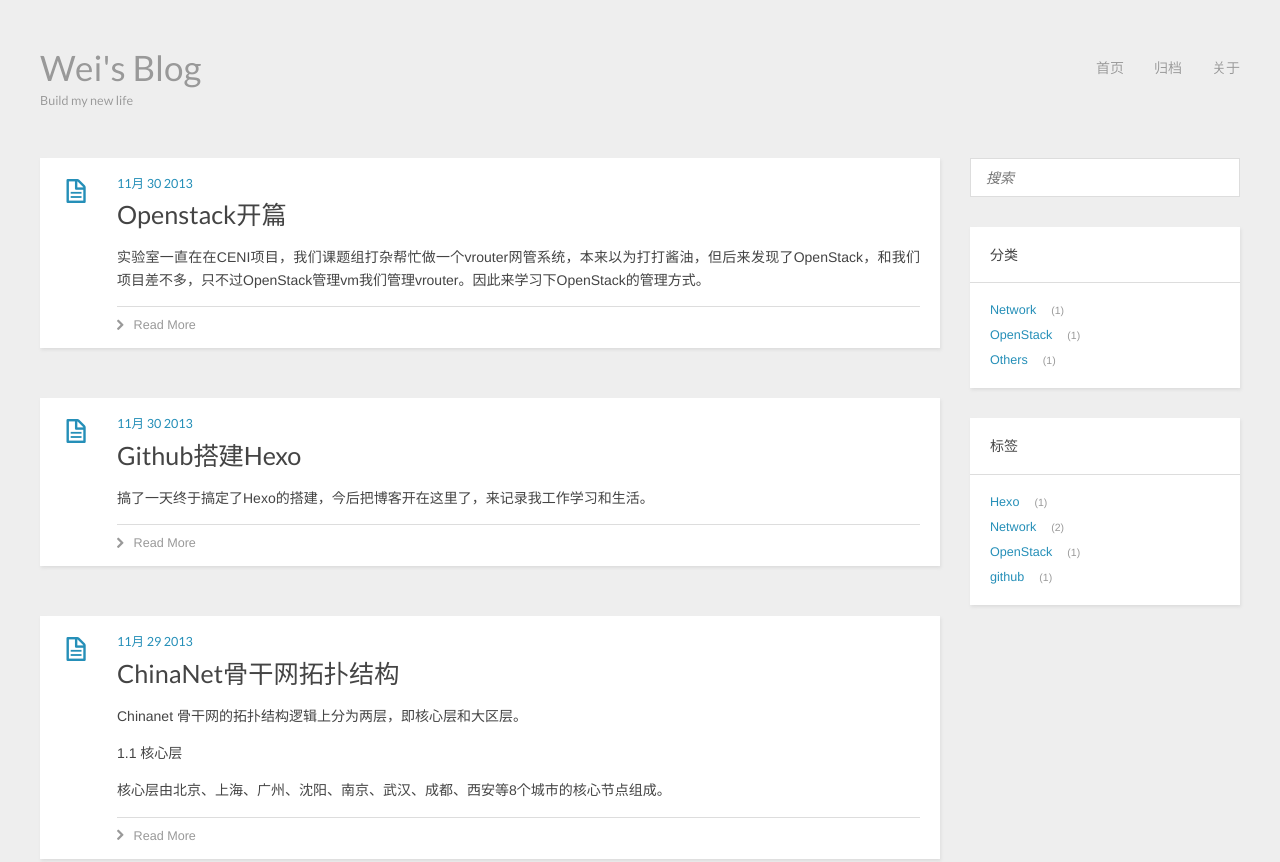
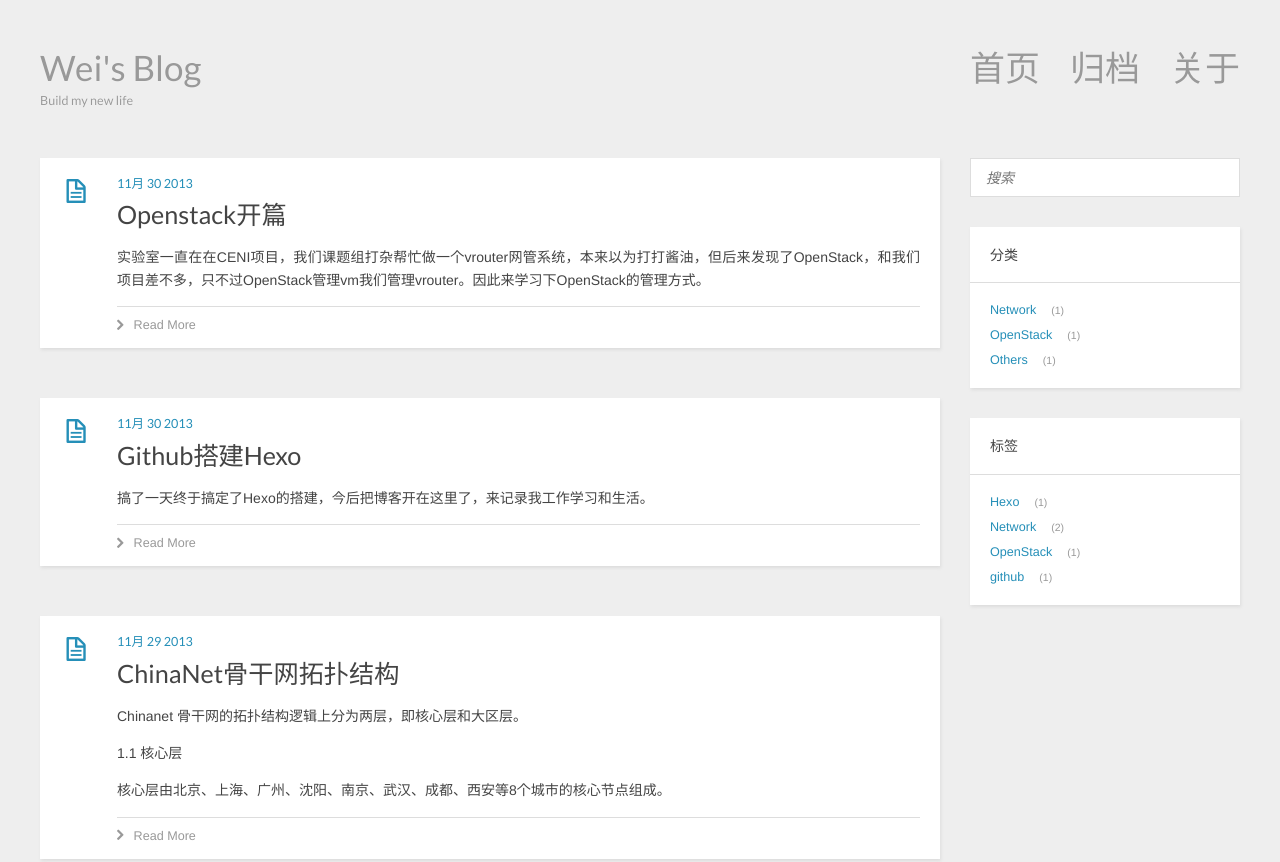
Before and after one commit to weiwang1206/weiwang.github.com, a plain HTML site: page index.html in a window 1280 px wide. Shown: the top 862 px of the page. Drawn offline with nearby package versions, Linux system fonts and the light colour scheme.

Commit message:
Site updated: 2013-12-01 11:26:25

```diff
--- a/css/style.css
+++ b/css/style.css
@@ -133,6 +133,7 @@ a:hover {
 #header #main-nav ul li {
   float: left;
   margin-left: 30px;
+  font-size: 2.5em
 }
 article {
   -webkit-box-shadow: 1px 2px 3px #ddd;
```
